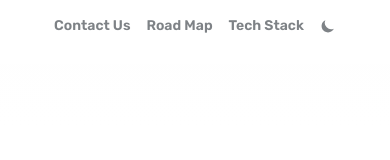
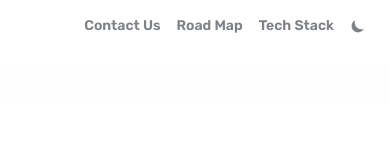
Before and after one commit to ethanokamura/surfbored-site, an Astro site: page / in a window 390 px wide. Shown: the top 160 px of the page. Built offline with nearby package versions, Linux system fonts and the light colour scheme; Astro itself is replaced by a stand-in of ours.

Commit message:
tried to fix mobile

```diff
--- a/src/components/Header.astro
+++ b/src/components/Header.astro
@@ -7,7 +7,7 @@
 ---
 
 <div class="headnav">
-  <div class={`flex flex-wrap  items-center gap-4 ${path === "/" ? "md:justify-end" : " md:justify-between"} justify-center w-full`}>
+  <div class={`flex sm:flex-wrap items-center gap-4 ${path === "/" ? "justify-end" : "justify-between"} sm:justify-center w-full`}>
     { path === "/" ? <></> : <a href="/">Home</a> }
     <div class="flex gap-4 md:gap-10 items-center">
       <a href="/contact">Contact Us</a>
```
